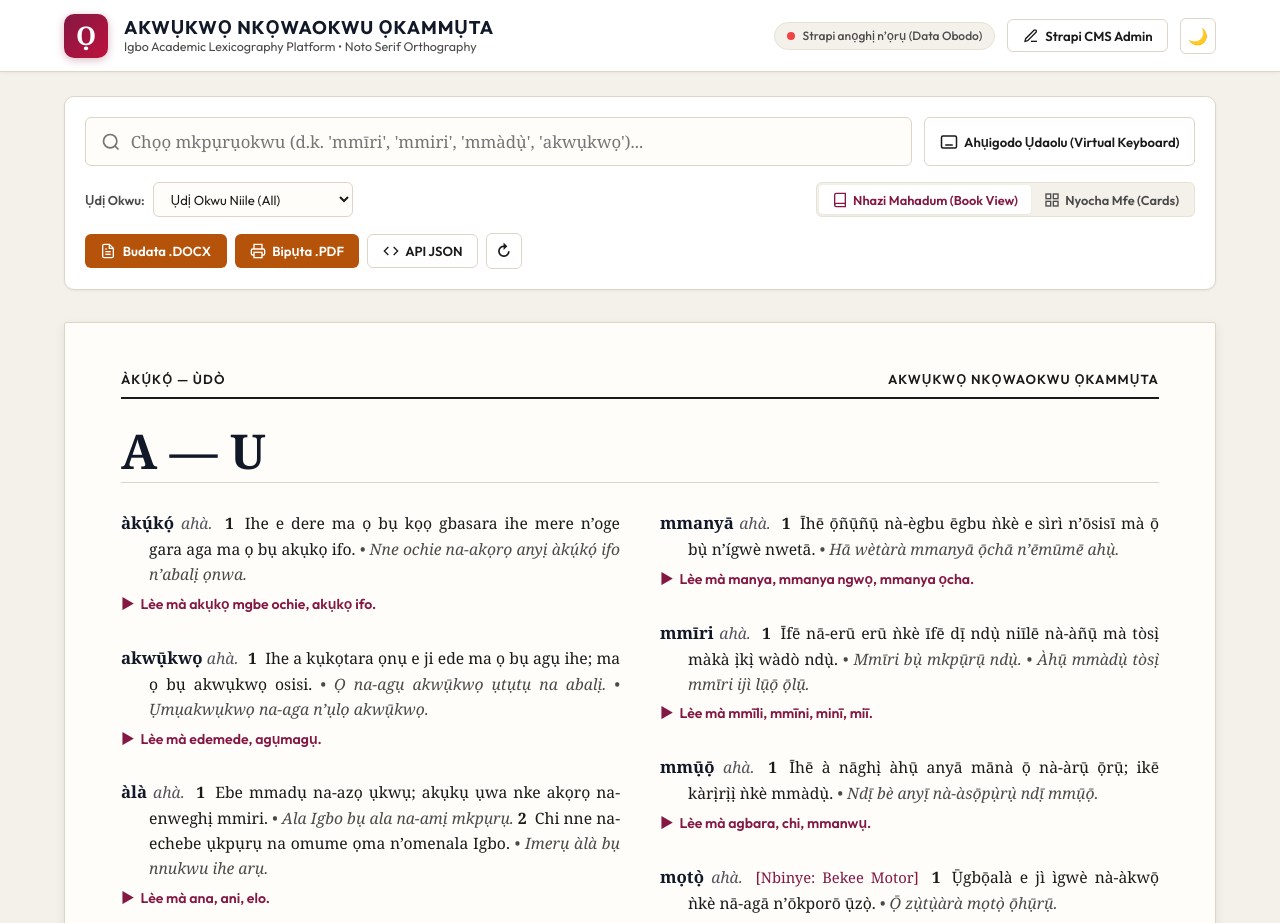
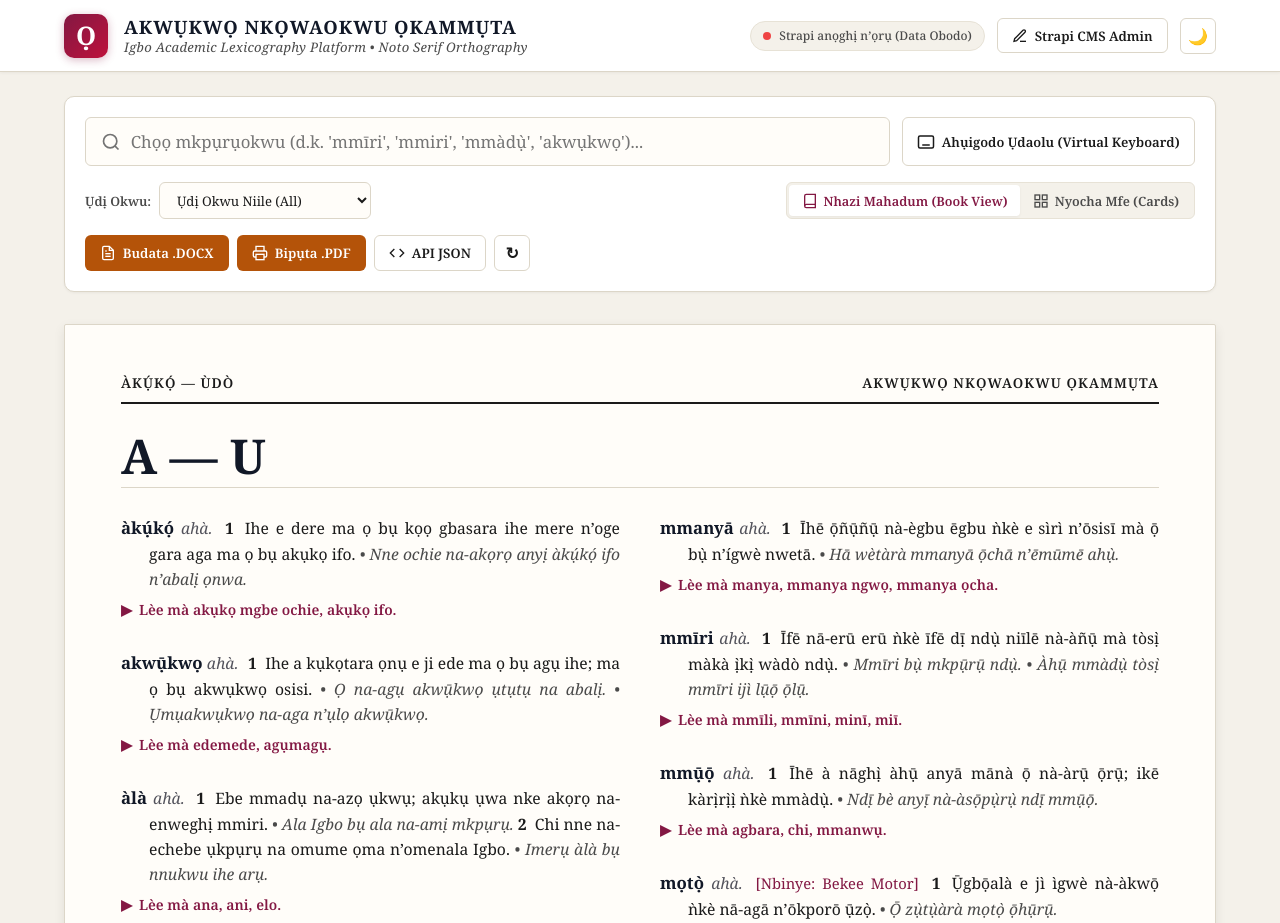
Before and after one commit to Chizaram-Igolo/aukwuokwu, a plain HTML site: page frontend/index.html in a window 1280 px wide. Shown: the top 923 px of the page. Drawn offline with Linux system fonts and the light colour scheme; no server answers.

Commit message:
style(typography): Unify UI and content typography using Noto Serif

```diff
--- a/frontend/index.html
+++ b/frontend/index.html
@@ -6,10 +6,10 @@
   <title>Akwụkwọ Nkọwaokwu Ọkammụta — Academic Igbo Dictionary</title>
   <meta name="description" content="Akwụkwọ nkọwaokwu asụsụ Igbo n'ịntanetị nwere usoro agụmakwụkwọ mahadum, akara ụdaolu zuru ezu, Noto Serif, na nbudata Word/PDF.">
 
-  <!-- Google Fonts: Noto Serif (Academic Standard for Igbo diacritics) & Outfit (Modern UI) -->
+  <!-- Google Fonts: Noto Serif (Unified Academic Orthography & UI) & Fira Code (API Viewer) -->
   <link rel="preconnect" href="https://fonts.googleapis.com">
   <link rel="preconnect" href="https://fonts.gstatic.com" crossorigin>
-  <link href="https://fonts.googleapis.com/css2?family=Noto+Serif:ital,wght@0,400;0,600;0,700;1,400;1,600;1,700&family=Outfit:wght@300;400;500;600;700&family=Fira+Code:wght@400;500&display=swap" rel="stylesheet">
+  <link href="https://fonts.googleapis.com/css2?family=Noto+Serif:ital,wght@0,300;0,400;0,500;0,600;0,700;0,800;1,400;1,600;1,700&family=Fira+Code:wght@400;500&display=swap" rel="stylesheet">
 
   <!-- docx library for direct client-side Word document generation -->
   <script src="https://cdn.jsdelivr.net/npm/docx@8.5.0/build/index.umd.min.js"></script>
--- a/frontend/style.css
+++ b/frontend/style.css
@@ -3,9 +3,9 @@
    ========================================================================== */
 
 :root {
-  /* Typography */
+  /* Typography — Unified Scholarly Serif (Noto Serif) for complete diacritic fidelity & academic aesthetics */
   --font-serif: 'Noto Serif', Cambria, Georgia, serif;
-  --font-sans: 'Outfit', -apple-system, BlinkMacSystemFont, "Segoe UI", Roboto, sans-serif;
+  --font-sans: 'Noto Serif', Cambria, Georgia, serif;
   --font-mono: 'Fira Code', monospace;
 
   /* Color Palette (Light Academic / Parchment Mode) */
@@ -130,9 +130,11 @@ body {
 }
 
 .brand-titles .sub-title {
-  font-size: 0.78rem;
+  font-size: 0.82rem;
   color: var(--text-secondary);
   font-weight: 400;
+  font-style: italic;
+  letter-spacing: 0.02em;
 }
 
 .header-actions {
@@ -518,8 +520,8 @@ body {
   align-items: center;
   padding-bottom: 0.6rem;
   border-bottom: 2px solid var(--text-primary);
-  font-family: var(--font-sans);
-  font-size: 0.82rem;
+  font-family: var(--font-serif);
+  font-size: 0.85rem;
   font-weight: 600;
   letter-spacing: 0.08em;
   color: var(--text-primary);
```
